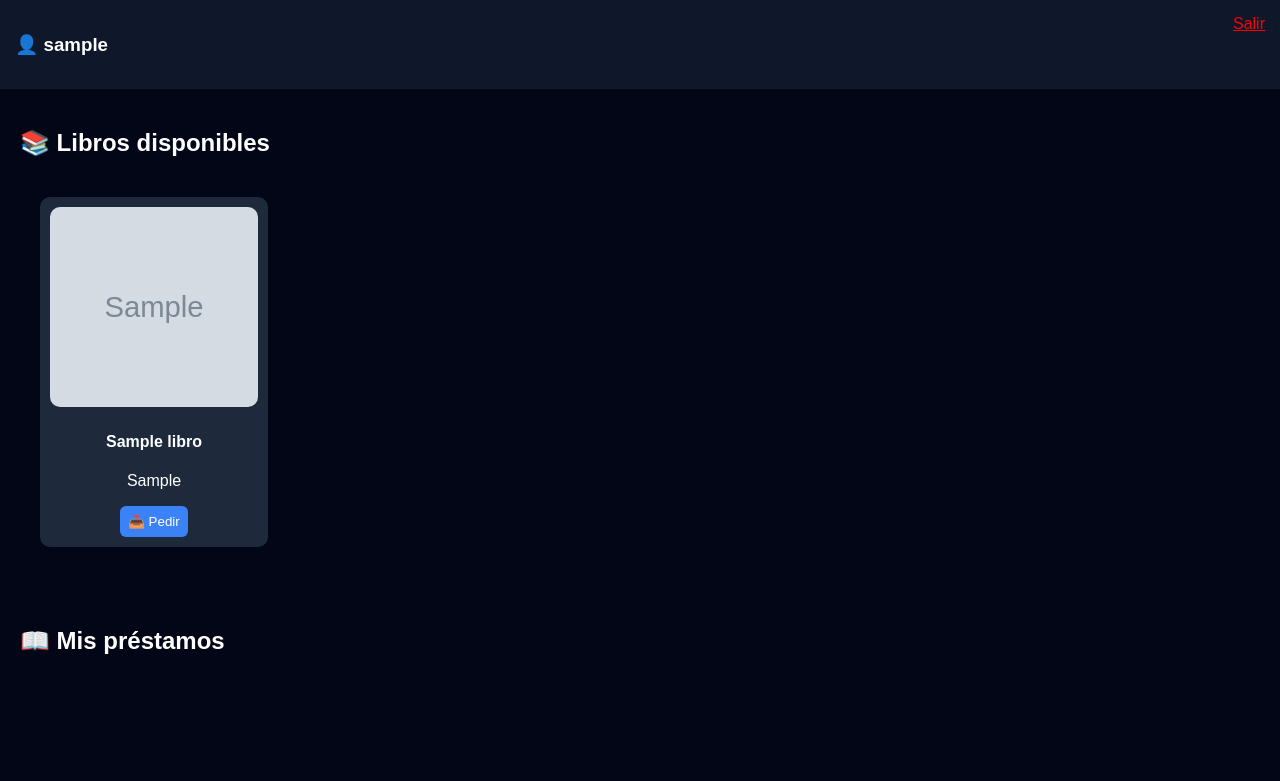
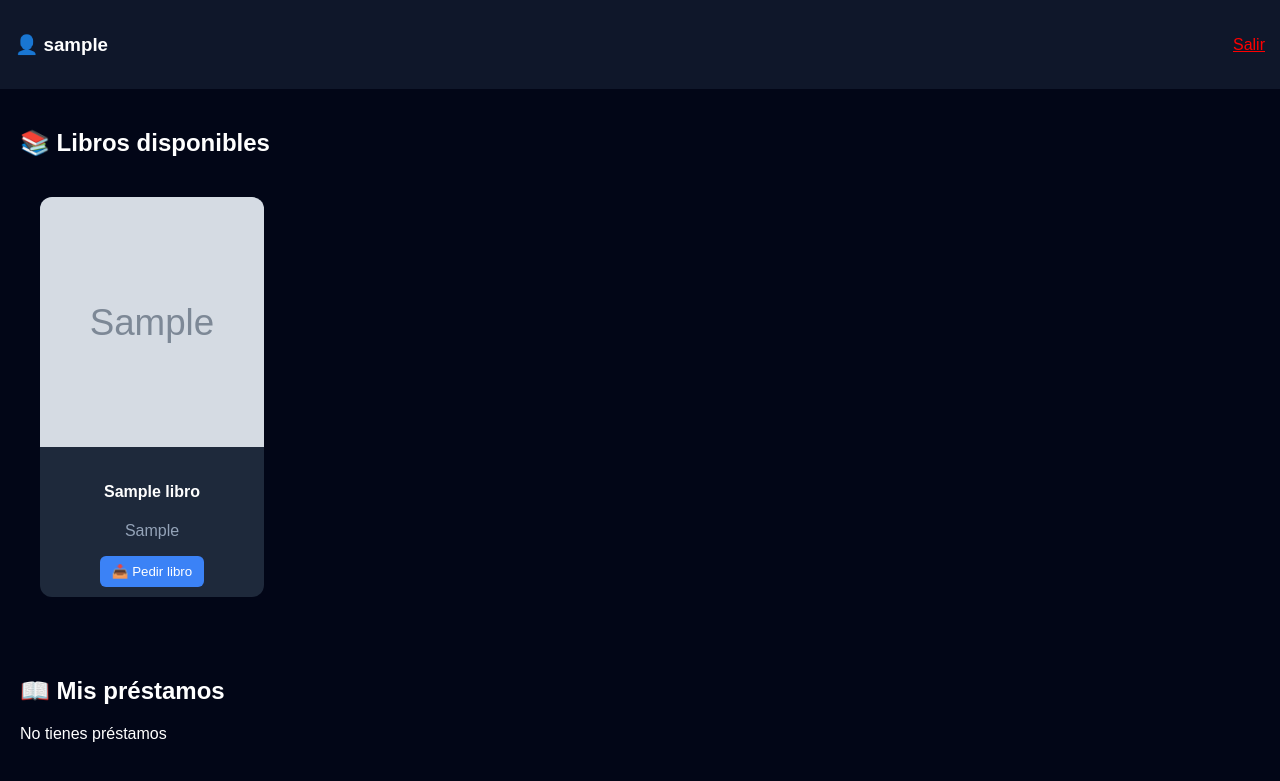
Before and after one commit to juanariasn-cmyk/proyecto-biblioteca, a Flask app: page /dashboard in a window 1280 px wide. Shown: the top 781 px of the page. Run offline with Flask 3, Linux system fonts and the light colour scheme; the visitor is signed in with stand-in values (Sample User, id 1); tables that the repository leaves empty hold one stand-in row (values such as "Sample post"); grey boxes marked "Sample" are stand-in pictures.

Commit message:
Update dashboard.html

```diff
--- a/web_app/templates/dashboard.html
+++ b/web_app/templates/dashboard.html
@@ -11,49 +11,74 @@ body{
     color:white;
 }
 
+/* HEADER */
 .header{
     background:#0f172a;
     padding:15px;
     display:flex;
     justify-content:space-between;
+    align-items:center;
 }
 
+/* GRID LIBROS */
 .grid{
     display:grid;
-    grid-template-columns: repeat(auto-fill, minmax(200px,1fr));
-    gap:15px;
+    grid-template-columns: repeat(auto-fill, minmax(220px,1fr));
+    gap:20px;
     padding:20px;
 }
 
+/* CARD */
 .card{
     background:#1e293b;
-    border-radius:10px;
-    padding:10px;
-    text-align:center;
+    border-radius:12px;
+    overflow:hidden;
     transition:0.3s;
 }
 .card:hover{
     transform:scale(1.05);
 }
 
-img{
+/* IMAGEN */
+.card img{
     width:100%;
-    height:200px;
+    height:250px;
     object-fit:cover;
-    border-radius:10px;
 }
 
+/* CONTENIDO */
+.card-body{
+    padding:10px;
+    text-align:center;
+}
+
+/* BOTONES */
 button{
     background:#3b82f6;
     border:none;
-    padding:8px;
+    padding:8px 12px;
     color:white;
     border-radius:6px;
     cursor:pointer;
 }
 
+button:hover{
+    background:#2563eb;
+}
+
+/* SECCIONES */
 .section{
     padding:20px;
+}
+
+.loan{
+    background:#1e293b;
+    padding:15px;
+    margin:10px;
+    border-radius:10px;
+    display:flex;
+    justify-content:space-between;
+    align-items:center;
 }
 </style>
 
@@ -61,11 +86,13 @@ button{
 
 <body>
 
+<!-- HEADER -->
 <div class="header">
     <h3>👤 {{ session.get('user') }}</h3>
     <a href="/logout" style="color:red;">Salir</a>
 </div>
 
+<!-- LIBROS -->
 <div class="section">
 <h2>📚 Libros disponibles</h2>
 
@@ -77,16 +104,18 @@ button{
 
 <img src="{{ url_for('static', filename='uploads/' + (l[3] or 'default.png')) }}">
 
+<div class="card-body">
 <h4>{{ l[1] }}</h4>
-<p>{{ l[2] }}</p>
+<p style="color:#94a3b8;">{{ l[2] }}</p>
 
 {% if l[4]==1 %}
 <a href="/prestar/{{ l[0] }}">
-<button>📥 Pedir</button>
+<button>📥 Pedir libro</button>
 </a>
 {% else %}
-<p style="color:red;">No disponible</p>
+<p style="color:red;">❌ No disponible</p>
 {% endif %}
+</div>
 
 </div>
 {% endfor %}
@@ -97,24 +126,34 @@ button{
 {% endif %}
 </div>
 
+<!-- PRESTAMOS -->
 <div class="section">
 <h2>📖 Mis préstamos</h2>
 
+{% if prestamos %}
     {% for p in prestamos %}
-<div style="margin:10px; background:#1e293b; padding:10px; border-radius:10px;">
+    <div class="loan">
 
-{{ p[1] }}
+        <div>
+            <b>{{ p[1] }}</b><br>
+            <small style="color:#94a3b8;">Fecha: {{ p[2] }}</small>
+        </div>
 
+        <div>
         {% if p[3]==0 %}
             <a href="/devolver/{{ p[0] }}">
                 <button>Devolver</button>
             </a>
         {% else %}
-✔ Devuelto
+            <span style="color:lightgreen;">✔ Devuelto</span>
         {% endif %}
+        </div>
 
     </div>
     {% endfor %}
+{% else %}
+<p>No tienes préstamos</p>
+{% endif %}
 
 </div>
 
```
Lines whose indentation alone changed are shown as unchanged.
